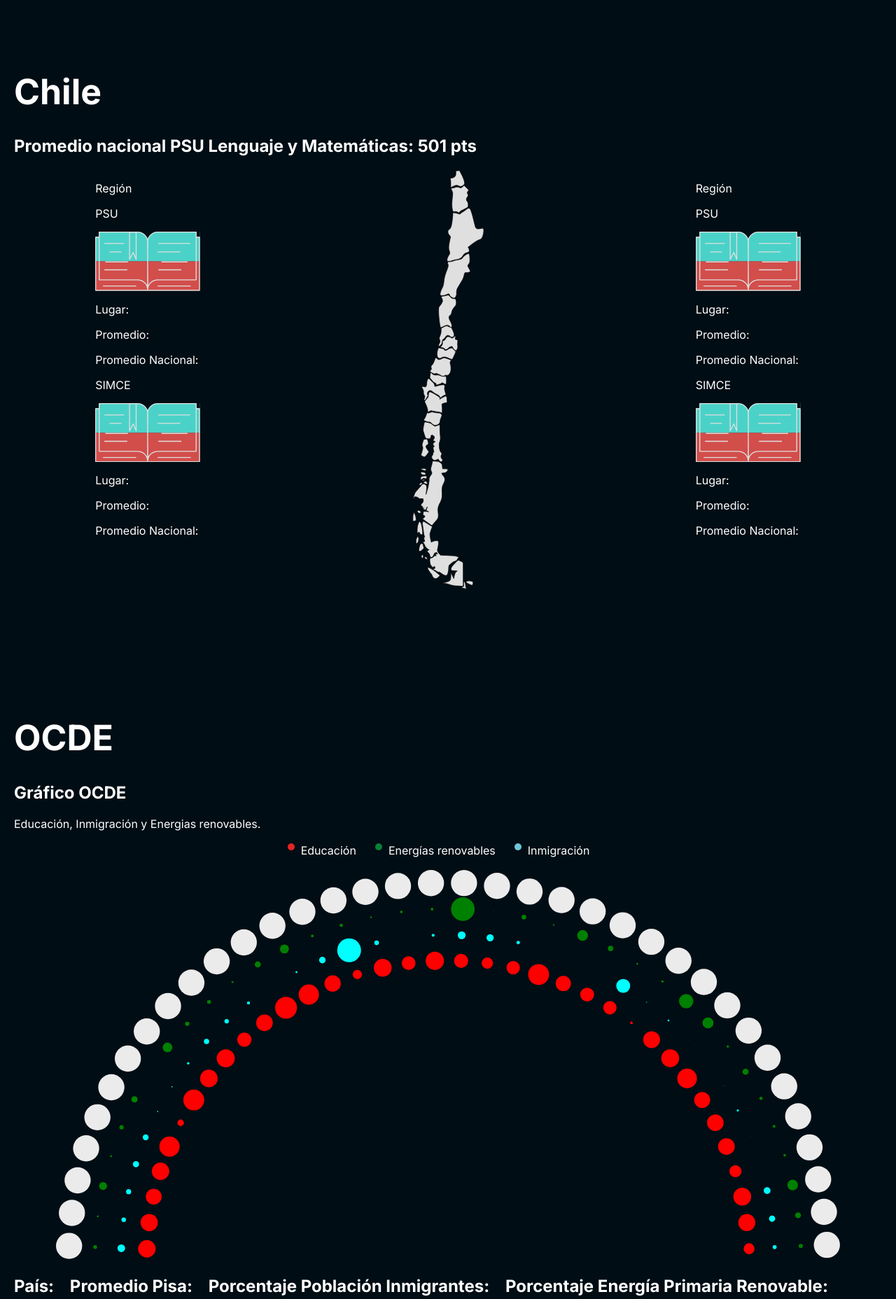
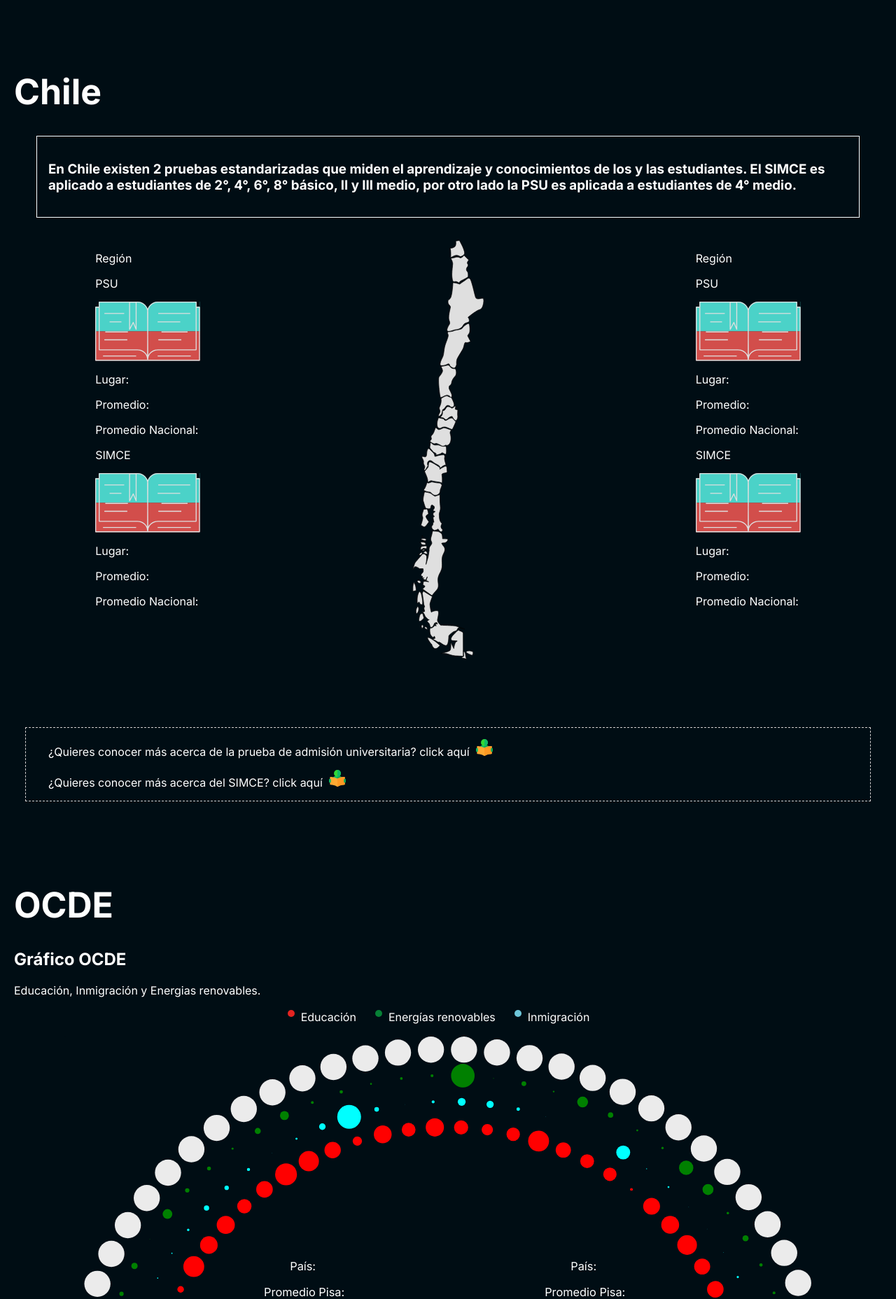
Before and after one commit to pensamientovisual/grupo2-2020-1, a PHP site: page / in a window 1280 px wide. Shown: the part 871-2727 px from the top of the page at 70% size. Run offline with PHP 8.4, Linux system fonts and the light colour scheme.

Commit message:
union modific emi - javier

```diff
--- a/Archivos/css/chile.css
+++ b/Archivos/css/chile.css
@@ -10,6 +10,17 @@
     padding-bottom: 5rem;
     overflow: auto;
 }
+.info_texto_chile{
+    background: none;
+    color: white;
+    margin: 2rem;
+    padding: 1rem ;
+    border-width: 1px;
+    border-style: solid;
+    border-color: white;
+
+}
+
 
 #mapa_chile_container {
     /* float: left;
@@ -32,6 +43,17 @@
 .libro {
     width: 150px;
     height: auto;
+}
+#estudiar{
+    height: 24px;
+}
+.mas_info{
+    border-style: dashed;
+    border-width: 0.1rem;
+    border-color: #D0CECE;
+    margin: 1rem;
+    padding-left: 2rem;
+    padding-right: 2rem;
 }
 
 
--- a/Archivos/css/ocde.css
+++ b/Archivos/css/ocde.css
@@ -37,3 +37,11 @@ div#grafico_ocde {
 .parte-leyendat{
 	margin: 0;
 }
+
+#info_ocde11, #info_ocde12, #info_ocde13, #info_ocde14{
+	font-size: 22px;
+}
+
+#info_ocde21, #info_ocde22, #info_ocde23, #info_ocde24{
+	font-size: 22px;
+}
--- a/Archivos/js/tri_ocde.js
+++ b/Archivos/js/tri_ocde.js
@@ -72,7 +72,10 @@ $(document).ready(function(){
         var data_edu = $(this).attr('data-edu');
         var data_inm = $(this).attr('data-inm');
         var data_ene = $(this).attr('data-ene');
-        console.log([pais_capa, data_edu, data_ene, data_inm]);
-        $('#info_ocde11').text('País:'+pais_capa+' Promedio Pisa:'+data_edu+' Porcentaje Población Inmigrantes: '+data_inm+'  Porcentaje Energía Primaria Renovable: '+data_ene);
+        // console.log([pais_capa, data_edu, data_ene, data_inm]);
+        $('#info_ocde11').text('País: '+pais_capa);
+        $('#info_ocde14').text('Promedio Pisa: '+data_edu);
+        $('#info_ocde12').text('% Población Inmigrantes: '+data_inm);
+        $('#info_ocde13').text('% Energía Primaria Renovable:  '+data_ene);
     });
 });
--- a/index.html
+++ b/index.html
@@ -45,7 +45,10 @@
         <main class='main'>
             <div id="chile">
                 <h1 class="titulo">Chile</h1>
-                <h2 id="psu"> Promedio nacional PSU Lenguaje y Matemáticas: 501 pts</h2>
+                <div class='info_texto_chile'>
+                    <h3>En Chile existen 2 pruebas estandarizadas que miden el aprendizaje y conocimientos de los y las estudiantes. El SIMCE es aplicado a estudiantes de 2°, 4°, 6°, 8° básico, II y III medio, por otro lado la PSU es aplicada a estudiantes de 4° medio.
+</h3>
+                </div>
                 <div id="info_chile">
                     <div id="info_chile_1">
                         <p id="cl_region1">Región</p>
@@ -232,6 +235,53 @@
 
                 </div>
             </div>
+            <div class='mas_info'>
+                <p>¿Quieres conocer más acerca de la prueba de admisión universitaria? click aquí&nbsp;&nbsp;<a href="https://demre.cl/"><svg version="1.1" id="estudiar" xmlns="http://www.w3.org/2000/svg" xmlns:xlink="http://www.w3.org/1999/xlink" x="0px" y="0px"
+     viewBox="0 0 512 512" style="enable-background:new 0 0 512 512;" xml:space="preserve">
+<path style="fill:#10BB67;" d="M385.6,225.099L286,301h-60l-99.6-75.901C151.901,196.899,188.2,181,226,181h60
+    C323.8,181,360.099,196.899,385.6,225.099z"/>
+<path style="fill:#0CA656;" d="M385.6,225.099L286,301h-30V181h30C323.8,181,360.099,196.899,385.6,225.099z"/>
+<path style="fill:#FEA832;" d="M482,226v210c0,8.399-6.599,15-15,15c-79.799,0-143.2,18.699-202.599,58.599H263.5
+    c0,0.3-0.3,0.601-0.3,0.601c-2.401,1.199-4.799,1.8-7.2,1.8c-2.701,0-5.4-0.901-7.5-2.401h-0.901C188.2,469.699,124.799,451,45,451
+    c-8.401,0-15-6.601-15-15V226c0-8.401,6.599-15,15-15c82.5,0,148.599,17.999,211,57.299C318.401,228.999,384.5,211,467,211
+    C475.401,211,482,217.599,482,226z"/>
+<path style="fill:#FE9923;" d="M482,226v210c0,8.399-6.599,15-15,15c-79.799,0-143.2,18.699-202.599,58.599H263.5
+    c0,0.3-0.3,0.601-0.3,0.601c-2.401,1.199-4.799,1.8-7.2,1.8V268.299C318.401,228.999,384.5,211,467,211
+    C475.401,211,482,217.599,482,226z"/>
+<path style="fill:#32D736;" d="M256,0c-57.9,0-105,48.1-105,106s47.1,105,105,105s105-47.1,105-105S313.9,0,256,0z"/>
+<path style="fill:#10BB67;" d="M30,391L30,391c-16.569,0-30-13.431-30-30v-60c0-16.569,13.431-30,30-30l0,0
+    c16.569,0,30,13.431,30,30v60C60,377.569,46.569,391,30,391z"/>
+<path style="fill:#0CA656;" d="M482,391L482,391c-16.569,0-30-13.431-30-30v-60c0-16.569,13.431-30,30-30l0,0
+    c16.569,0,30,13.431,30,30v60C512,377.569,498.569,391,482,391z"/>
+<path style="fill:#10BB67;" d="M361,106c0,57.9-47.1,105-105,105V0C313.9,0,361,48.1,361,106z"/>
+<g>
+</g>
+</svg></a></p>
+
+                <p>¿Quieres conocer más acerca del SIMCE? click aquí&nbsp;&nbsp;<a href="https://www.agenciaeducacion.cl/evaluaciones/que-es-el-simce/nacionales/#:~:text=Simce%20es%20una%20evaluaci%C3%B3n%20de,que%20cursan%20los%20niveles%20evaluados.
+"><svg version="1.1" id="estudiar" xmlns="http://www.w3.org/2000/svg" xmlns:xlink="http://www.w3.org/1999/xlink" x="0px" y="0px"
+     viewBox="0 0 512 512" style="enable-background:new 0 0 512 512;" xml:space="preserve">
+<path style="fill:#10BB67;" d="M385.6,225.099L286,301h-60l-99.6-75.901C151.901,196.899,188.2,181,226,181h60
+    C323.8,181,360.099,196.899,385.6,225.099z"/>
+<path style="fill:#0CA656;" d="M385.6,225.099L286,301h-30V181h30C323.8,181,360.099,196.899,385.6,225.099z"/>
+<path style="fill:#FEA832;" d="M482,226v210c0,8.399-6.599,15-15,15c-79.799,0-143.2,18.699-202.599,58.599H263.5
+    c0,0.3-0.3,0.601-0.3,0.601c-2.401,1.199-4.799,1.8-7.2,1.8c-2.701,0-5.4-0.901-7.5-2.401h-0.901C188.2,469.699,124.799,451,45,451
+    c-8.401,0-15-6.601-15-15V226c0-8.401,6.599-15,15-15c82.5,0,148.599,17.999,211,57.299C318.401,228.999,384.5,211,467,211
+    C475.401,211,482,217.599,482,226z"/>
+<path style="fill:#FE9923;" d="M482,226v210c0,8.399-6.599,15-15,15c-79.799,0-143.2,18.699-202.599,58.599H263.5
+    c0,0.3-0.3,0.601-0.3,0.601c-2.401,1.199-4.799,1.8-7.2,1.8V268.299C318.401,228.999,384.5,211,467,211
+    C475.401,211,482,217.599,482,226z"/>
+<path style="fill:#32D736;" d="M256,0c-57.9,0-105,48.1-105,106s47.1,105,105,105s105-47.1,105-105S313.9,0,256,0z"/>
+<path style="fill:#10BB67;" d="M30,391L30,391c-16.569,0-30-13.431-30-30v-60c0-16.569,13.431-30,30-30l0,0
+    c16.569,0,30,13.431,30,30v60C60,377.569,46.569,391,30,391z"/>
+<path style="fill:#0CA656;" d="M482,391L482,391c-16.569,0-30-13.431-30-30v-60c0-16.569,13.431-30,30-30l0,0
+    c16.569,0,30,13.431,30,30v60C512,377.569,498.569,391,482,391z"/>
+<path style="fill:#10BB67;" d="M361,106c0,57.9-47.1,105-105,105V0C313.9,0,361,48.1,361,106z"/>
+<g>
+</g>
+</svg></a></p>
+            </div>
+
             <div id="ocde">
                 <h1 class="titulo">OCDE</h1>
                 <!-- <h2>Mapamundi de la Educación OCDE</h2>
@@ -694,6 +744,12 @@
                 </div>
                 <div id="grafico_ocde">
                     <svg width="100%" height="100%" viewBox="0 0 1508 754" version="1.1" xmlns="http://www.w3.org/2000/svg" xmlns:xlink="http://www.w3.org/1999/xlink" xml:space="preserve" xmlns:serif="http://www.serif.com/" style="fill-rule:evenodd;clip-rule:evenodd;stroke-linejoin:round;stroke-miterlimit:2;">
+                    <!-- ESTO ES LA INFORMACION DE A DENTRO DEL GRÁFICO -->
+                     <text x='450' y='450' fill=white id="info_ocde11">País:&nbsp; &nbsp;&nbsp;</text> <text x='400' y='500' fill=white id='info_ocde14'>Promedio Pisa:&nbsp; &nbsp;&nbsp;</text>  <text x='330' y='550' fill=white id="info_ocde12">% Población Inmigrantes:&nbsp; &nbsp;&nbsp;</text> <text x='310' y='600' fill=white id="info_ocde13">% Energía Primaria Renovable:&nbsp;</text>
+
+                    <text x='990' y='450' fill=white id="info_ocde21">País:&nbsp; &nbsp;&nbsp;</text> <text x='940' y='500' fill=white id='info_ocde24'>Promedio Pisa:&nbsp; &nbsp;&nbsp;</text>  <text x='870' y='550' fill=white id="info_ocde22">% Población Inmigrantes:&nbsp; &nbsp;&nbsp;</text> <text x='850' y='600' fill=white id="info_ocde23">% Energía Primaria Renovable:&nbsp;</text>
+                    <!-- FIN DE LA INFORMACION DE A DENTRO DEL GRÁFICO -->
+
                         <g id="Capa1">
                             <g id="ginterior" transform="matrix(2.83509,-2.77556e-16,2.77556e-16,2.83509,-2382.96,-547.024)">
                                 <circle cx="902.186" cy="450" r="8.872" style="fill:rgb(235,235,235);"/>
@@ -1206,10 +1262,35 @@
                             <tspan x="50%" dy="1.5em">Hola</tspan>
                             </text> -->
                     </svg>
+                    <!--
                     <div id="container_info_graf_ocde">
                         <h2 id="info_ocde11">País:&nbsp; &nbsp;&nbsp;Promedio Pisa:&nbsp; &nbsp;&nbsp;Porcentaje Población Inmigrantes:&nbsp; &nbsp;&nbsp;Porcentaje Energía Primaria Renovable:&nbsp; </h2>
                     </div>
                 </div>
+                -->
+            </div>
+            <div class="mas_info">
+                <p>¿Quieres conocer más acerca de la OCDE? click aquí&nbsp;&nbsp;<a href="https://www.oecd.org/acerca/"><svg version="1.1" id="estudiar" xmlns="http://www.w3.org/2000/svg" xmlns:xlink="http://www.w3.org/1999/xlink" x="0px" y="0px"
+     viewBox="0 0 512 512" style="enable-background:new 0 0 512 512;" xml:space="preserve">
+<path style="fill:#10BB67;" d="M385.6,225.099L286,301h-60l-99.6-75.901C151.901,196.899,188.2,181,226,181h60
+    C323.8,181,360.099,196.899,385.6,225.099z"/>
+<path style="fill:#0CA656;" d="M385.6,225.099L286,301h-30V181h30C323.8,181,360.099,196.899,385.6,225.099z"/>
+<path style="fill:#FEA832;" d="M482,226v210c0,8.399-6.599,15-15,15c-79.799,0-143.2,18.699-202.599,58.599H263.5
+    c0,0.3-0.3,0.601-0.3,0.601c-2.401,1.199-4.799,1.8-7.2,1.8c-2.701,0-5.4-0.901-7.5-2.401h-0.901C188.2,469.699,124.799,451,45,451
+    c-8.401,0-15-6.601-15-15V226c0-8.401,6.599-15,15-15c82.5,0,148.599,17.999,211,57.299C318.401,228.999,384.5,211,467,211
+    C475.401,211,482,217.599,482,226z"/>
+<path style="fill:#FE9923;" d="M482,226v210c0,8.399-6.599,15-15,15c-79.799,0-143.2,18.699-202.599,58.599H263.5
+    c0,0.3-0.3,0.601-0.3,0.601c-2.401,1.199-4.799,1.8-7.2,1.8V268.299C318.401,228.999,384.5,211,467,211
+    C475.401,211,482,217.599,482,226z"/>
+<path style="fill:#32D736;" d="M256,0c-57.9,0-105,48.1-105,106s47.1,105,105,105s105-47.1,105-105S313.9,0,256,0z"/>
+<path style="fill:#10BB67;" d="M30,391L30,391c-16.569,0-30-13.431-30-30v-60c0-16.569,13.431-30,30-30l0,0
+    c16.569,0,30,13.431,30,30v60C60,377.569,46.569,391,30,391z"/>
+<path style="fill:#0CA656;" d="M482,391L482,391c-16.569,0-30-13.431-30-30v-60c0-16.569,13.431-30,30-30l0,0
+    c16.569,0,30,13.431,30,30v60C512,377.569,498.569,391,482,391z"/>
+<path style="fill:#10BB67;" d="M361,106c0,57.9-47.1,105-105,105V0C313.9,0,361,48.1,361,106z"/>
+<g>
+</g>
+</svg></a></p>
             </div>
         </main>
         <script src="https://d3js.org/d3.v6.min.js"></script>
```
